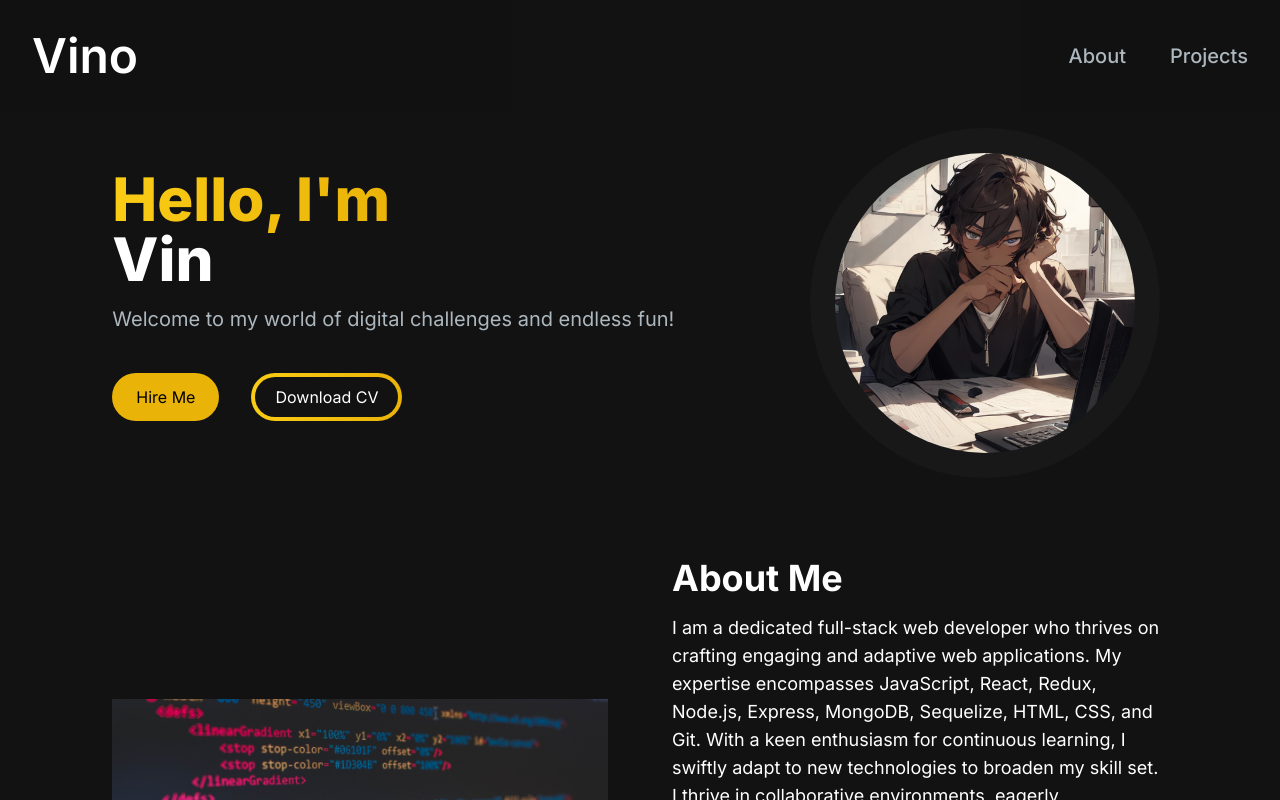
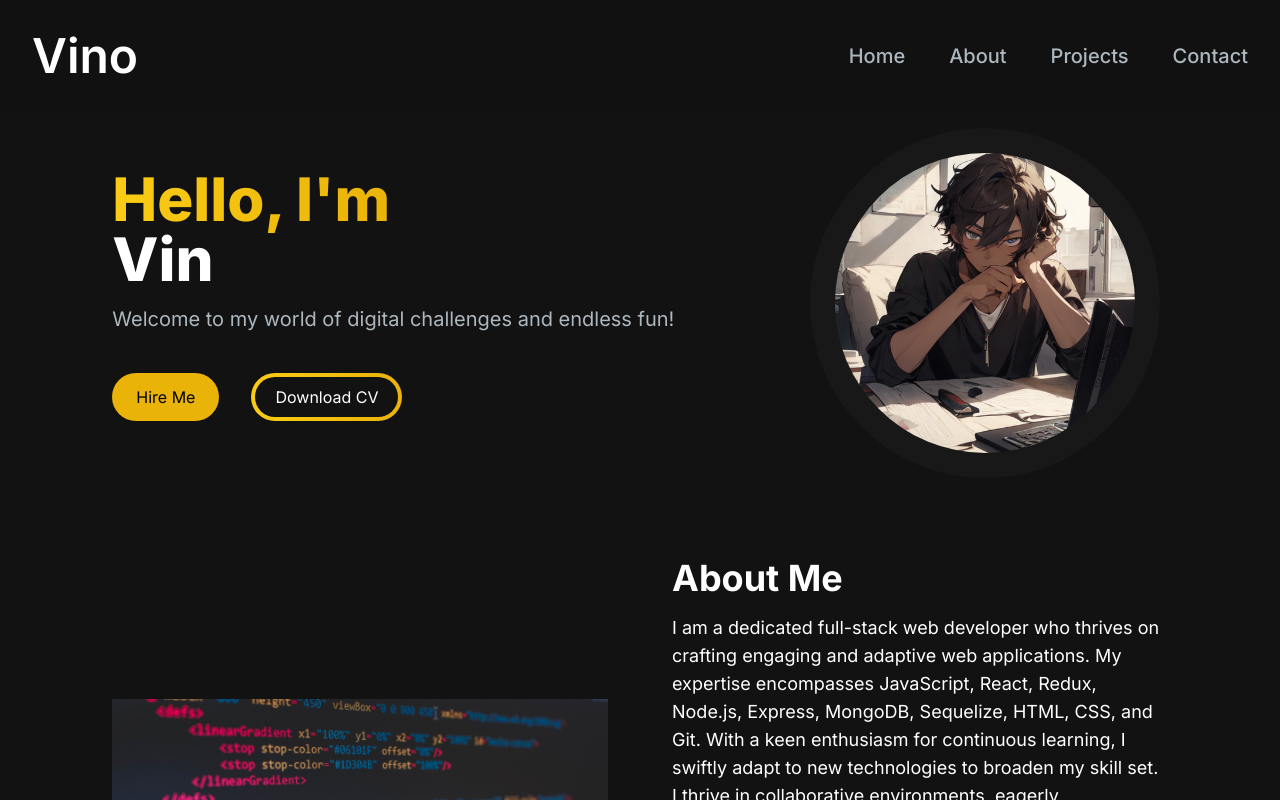
Before and after one commit to Vinoshan/Portfolio, a Next.js app: page / in a window 1280 px wide. Shown: the top 800 px of the page. Built offline with nearby package versions, Linux system fonts and the light colour scheme.

Commit message:
Fixed Navbar

```diff
--- a/src/app/components/Navbar.jsx
+++ b/src/app/components/Navbar.jsx
@@ -6,10 +6,10 @@ import { Bars3Icon, XMarkIcon } from "@heroicons/react/24/solid";
 import MenuOverlay from "./MenuOverlay";
 
 const navLinks = [
-  // {
-  //   title: "Home",
-  //   path: "/",
-  // },
+  {
+    title: "Home",
+    path: "/",
+  },
   {
     title: "About",
     path: "#about",
@@ -18,10 +18,10 @@ const navLinks = [
     title: "Projects",
     path: "#projects",
   },
-  // {
-  //   title: "Contact",
-  //   path: "#contact",
-  // },
+  {
+    title: "Contact",
+    path: "#contact",
+  },
 ];
 
 const Navbar = () => {
```
